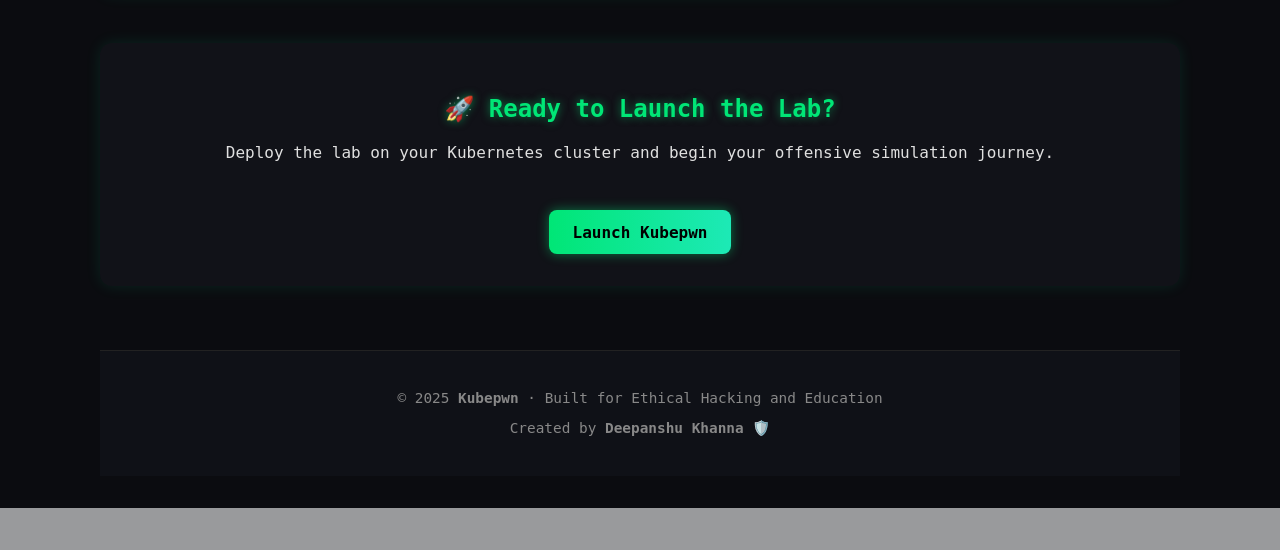
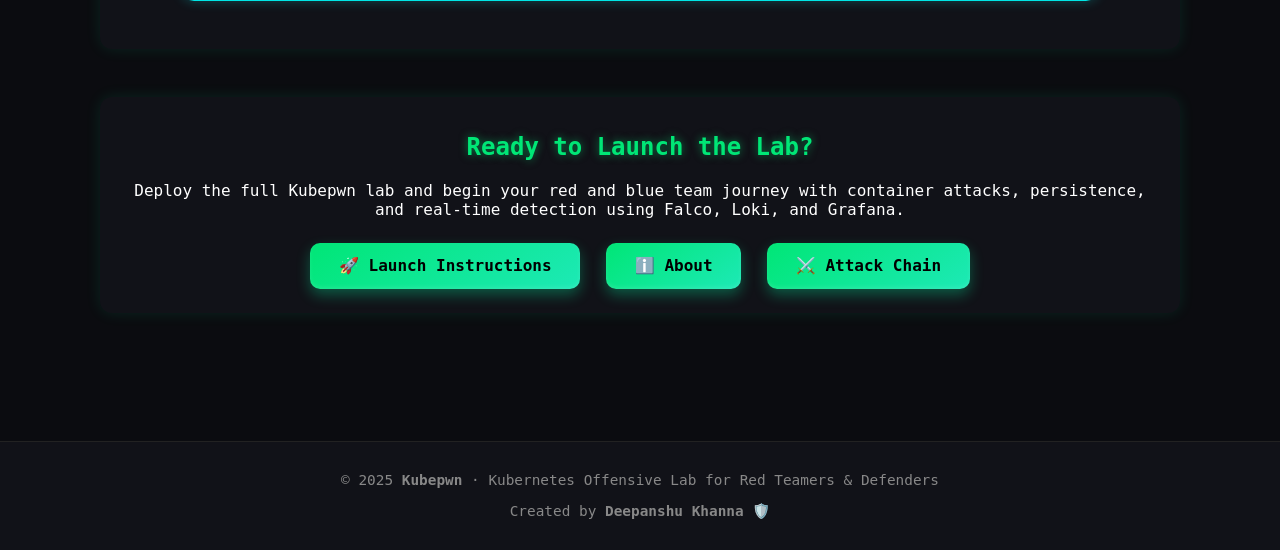
Before and after one commit to deep1792/KubePwn, a Flask app: page / in a window 1280 px wide. Shown: the part 1895-2445 px from the top of the page. Before the commit the page ends 2403 px from the top, so only its background shows below. Run offline with Flask 3, Linux system fonts and the light colour scheme; parts of the project's set-up code (start-up, migrations or seed data) failed here and were passed over.

Commit message:
Update index.html

```diff
--- a/templates/index.html
+++ b/templates/index.html
@@ -6,6 +6,14 @@
   <title>Kubepwn ⚔️ | Kubernetes Red Team Lab</title>
   <link rel="stylesheet" href="{{ url_for('static', filename='style.css') }}">
   <style>
+    body {
+      background-color: #0b0c10;
+      color: #ffffff;
+      font-family: 'Fira Code', monospace;
+      margin: 0;
+      padding: 0;
+    }
+
     .typewriter-text {
       display: inline-block;
       border-right: 0.15em solid #00e676;
@@ -27,12 +35,17 @@
     }
 
     .diagram {
-      width: 80%;
-      max-width: 850px;
+      width: 90%;
+      max-width: 980px;
       border-radius: 12px;
-      box-shadow: 0 0 10px rgba(56, 189, 248, 0.3);
-      margin: 1.5rem auto 0;
+      box-shadow: 0 0 12px rgba(0, 255, 255, 0.25);
+      margin: 2rem auto;
       display: block;
+    }
+
+    .section {
+      padding: 1rem 2rem;
+      text-align: center;
     }
 
     .cta-button {
@@ -51,6 +64,15 @@
       background-color: #00c853;
       box-shadow: 0 0 8px #00e676aa;
     }
+
+    footer {
+      margin-top: 3rem;
+      text-align: center;
+      padding: 1rem;
+      background: #111218;
+      font-size: 0.9rem;
+      color: #888;
+    }
   </style>
 </head>
 
@@ -63,35 +85,42 @@
       <span id="typewriter" class="typewriter-text"></span>
     </h2>
 
-    <!-- Section: Attack Chain -->
+
+    <!-- Section: Kubernetes Cluster Attack Overview -->
     <div class="section">
-      <h2>🧠 Full Attack Chain Overview</h2>
-      <p>This red team lab simulates a full Kubernetes compromise — from vulnerable web app to full cluster takeover. The flow below demonstrates each attack stage visually.</p>
-      <img src="{{ url_for('static', filename='images/Cyber-kill-chain.png') }}" alt="Attack Flow Diagram" class="diagram" />
+      <h2>Kubernetes Cluster Compromise Flow</h2>
+      <p>This cluster diagram visualizes attack techniques like DaemonSet abuse (T1612), privilege escalation (T1528), and volume access (T1070.008) within your Kubernetes lab.</p>
+      <img src="{{ url_for('static', filename='images/kubernetes-cluster-mitre.png') }}" alt="Kubernetes Cluster MITRE Mapping" class="diagram" />
     </div>
 
-    <!-- Section: MITRE Mapping -->
+
+    <!-- Section: Cyber Kill Chain -->
     <div class="section">
-      <h2>🎯 MITRE ATT&CK for Containers</h2>
-      <p>Each exploitation step maps to real-world tactics and techniques from the MITRE ATT&CK for Containers matrix. Use this mapping to correlate detection and defense strategies.</p>
-      <img src="{{ url_for('static', filename='images/kubepwn-mitre-mapping.png') }}" alt="MITRE ATT&CK Matrix Mapping" class="diagram" />
+      <h2> Cyber Kill Chain</h2>
+      <p>This flow maps each phase of the Cyber Kill Chain to real-world MITRE ATT&CK techniques — helping defenders visualize how attackers progress through Kubernetes environments.</p>
+      <img src="{{ url_for('static', filename='images/cyber-kill-chain-mitre.png') }}" alt="Cyber Kill Chain MITRE Mapping" class="diagram" />
     </div>
 
     <!-- Section: Launch -->
     <div class="section" style="text-align: center;">
-      <h2>🚀 Ready to Launch the Lab?</h2>
-      <p>Deploy the lab on your Kubernetes cluster and begin your offensive simulation journey.</p>
-      <a href="{{ url_for('instructions') }}" class="cta-button">Launch Kubepwn</a>
+      <h2>Ready to Launch the Lab?</h2>
+      <p>Deploy the full Kubepwn lab and begin your red and blue team journey with container attacks, persistence, and real-time detection using Falco, Loki, and Grafana.</p>
+      <a href="{{ url_for('instructions') }}" class="btn">🚀 Launch Instructions</a>
+      <a href="{{ url_for('about') }}" class="btn">ℹ️ About</a>
+      <a href="{{ url_for('attack_chain') }}" class="btn">⚔️ Attack Chain</a>
+
+    </div>
+
     </div>
 
     <footer>
-      <p>&copy; 2025 <strong>Kubepwn</strong> · Built for Ethical Hacking and Education</p>
+      <p>&copy; 2025 <strong>Kubepwn</strong> · Kubernetes Offensive Lab for Red Teamers & Defenders</p>
       <p>Created by <strong>Deepanshu Khanna</strong> 🛡️</p>
     </footer>
   </div>
 
   <script>
-    const text = "The Ultimate Kubernetes Pwn Lab — Hack. Exploit. Own.";
+    const text = "The Ultimate Kubernetes Pwn Lab — Hack. Exploit. Own. Detect.";
     const el = document.getElementById("typewriter");
 
     let i = 0;
```
